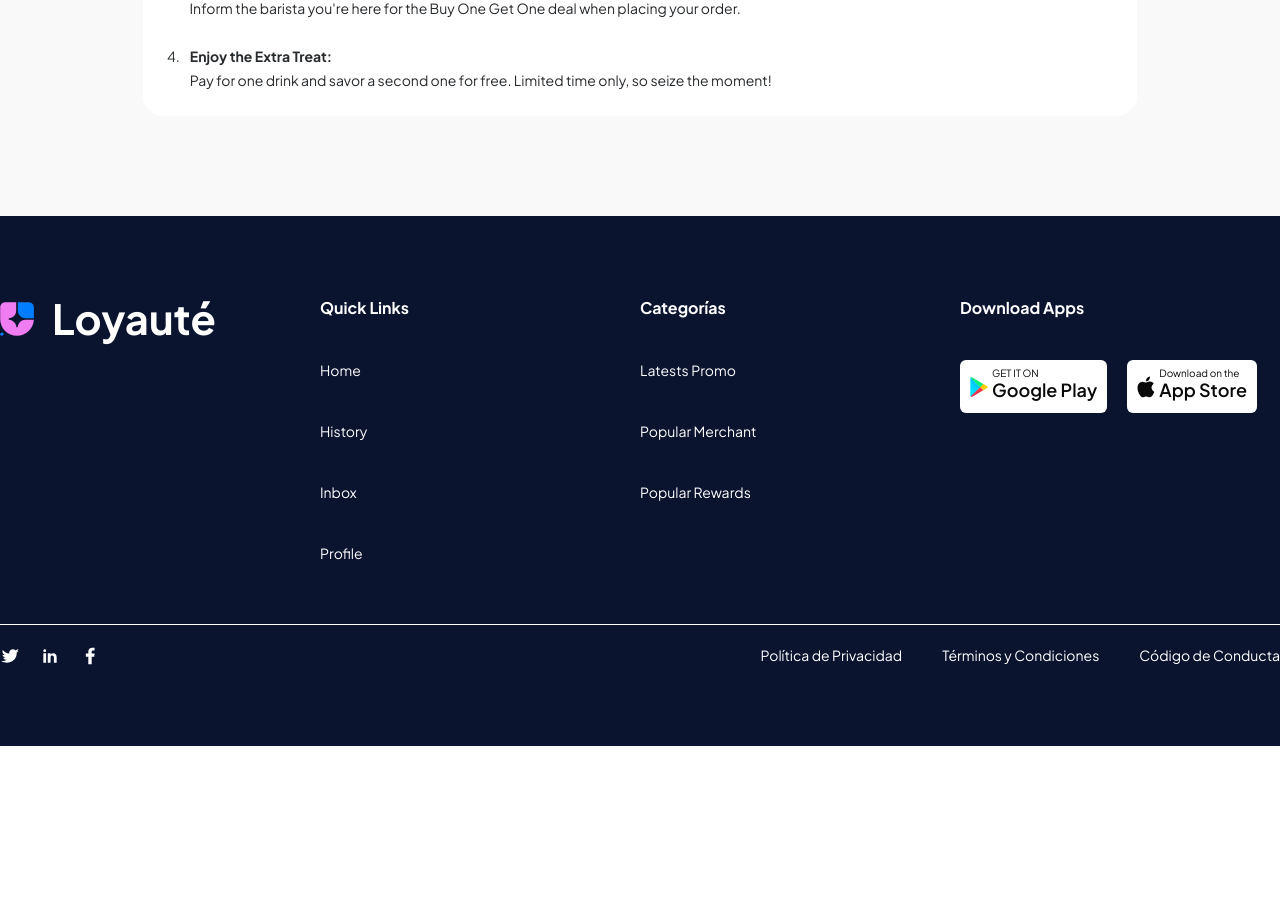
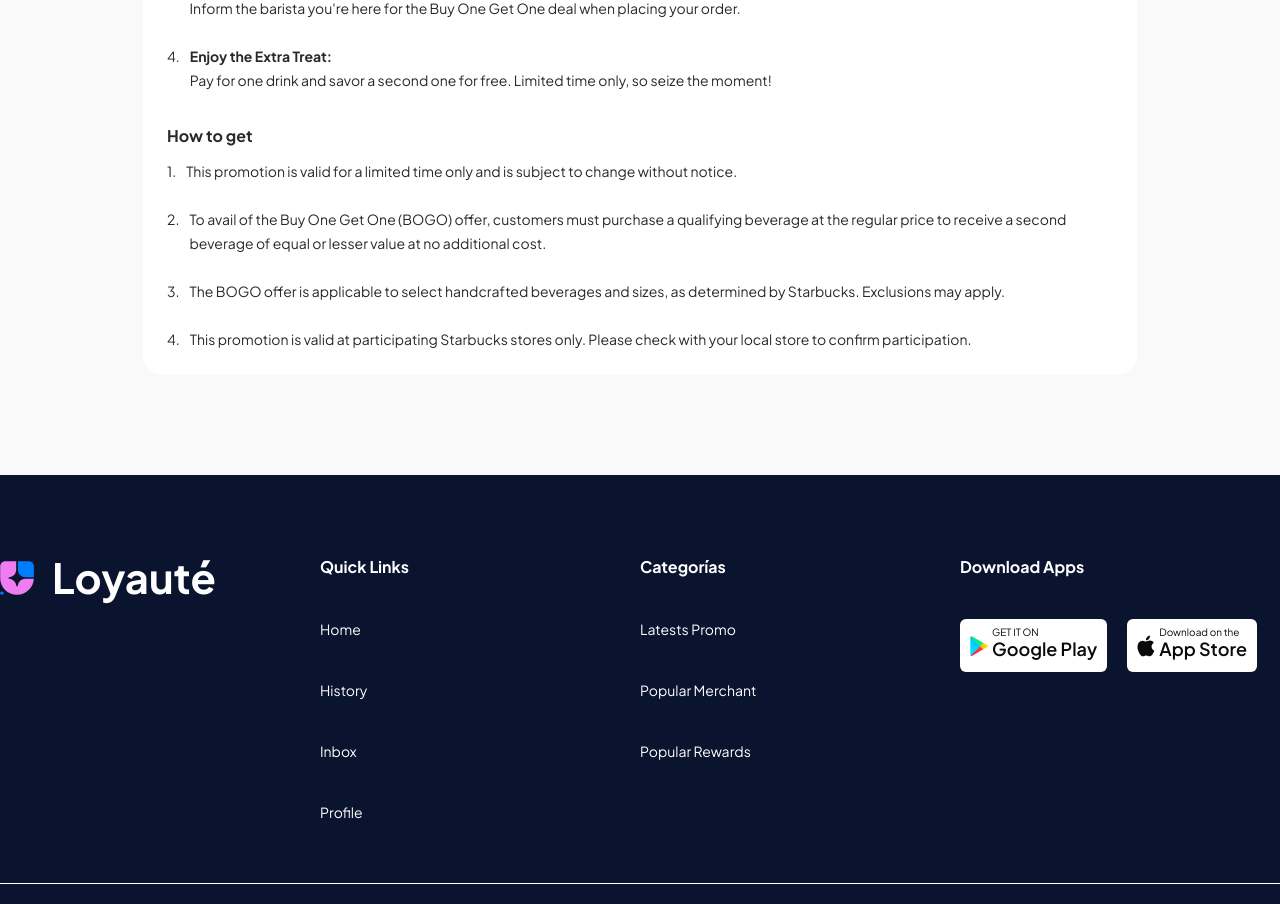
Before and after one commit to ashandileo/loyalty-management, a React (Create React App) app: page /voucher/1 in a window 1280 px wide. Shown: the part 1120-2024 px from the top of the page. Before the commit the page ends 1866 px from the top, so only its background shows below. Built offline with nearby package versions, Linux system fonts and the light colour scheme.

Commit message:
add term n condition

```diff
--- a/src/components/Voucher/VoucherDetail.tsx
+++ b/src/components/Voucher/VoucherDetail.tsx
@@ -4,6 +4,7 @@
 import VoucherDescription from './VoucherDescription/VoucherDescription';
 import VoucherGuide from './VoucherGuide/VoucherGuide';
 import VoucherName from './VoucherName/VoucherName';
+import VoucherTermCondition from './VoucherTermCondition/VoucherTermCondition';
 
 const VoucherDetail = () => {
   const {
@@ -13,7 +14,8 @@
     expireDate,
     description,
     benefit,
-    guide
+    guide,
+    termCondition
   } = voucherDetailData;
 
   return (
@@ -28,6 +30,7 @@
         <VoucherDescription description={description} />
         <VoucherBenefit benefit={benefit} />
         <VoucherGuide guide={guide} />
+        <VoucherTermCondition termCondition={termCondition} />
       </div>
     </div>
   );
--- /dev/null
+++ b/src/components/Voucher/VoucherTermCondition/Interface.ts
@@ -0,0 +1,3 @@
+export interface IVoucherTermCondition {
+  termCondition: string[];
+}
--- /dev/null
+++ b/src/components/Voucher/VoucherTermCondition/VoucherTermCondition.tsx
@@ -0,0 +1,26 @@
+import { IVoucherTermCondition } from './Interface';
+
+const VoucherTermCondition = ({ termCondition }: IVoucherTermCondition) => {
+  return (
+    <div className="mt-[32px]">
+      <p className="plus-jakarta-sans font-[700] text-[16px] leading-[24px] text-[#272A2D] mb-[12px]">
+        How to get
+      </p>
+
+      <div className="flex flex-col gap-[24px]">
+        {termCondition.map((item, index) => (
+          <div className="flex items-start gap-[10px]" key={index}>
+            <p className="plus-jakarta-sans font-[400] text-[14px] leading-[23.8px] text-[#272A2D]">
+              {`${index + 1}.`}
+            </p>
+            <p className="plus-jakarta-sans font-[400] text-[14px] leading-[23.8px] text-[#272A2D]">
+              {item}
+            </p>
+          </div>
+        ))}
+      </div>
+    </div>
+  );
+};
+
+export default VoucherTermCondition;
--- a/src/fixtures/voucher-detail.ts
+++ b/src/fixtures/voucher-detail.ts
@@ -41,6 +41,12 @@
       subTitle:
         'Pay for one drink and savor a second one for free. Limited time only, so seize the moment!'
     }
+  ],
+  termCondition: [
+    'This promotion is valid for a limited time only and is subject to change without notice.',
+    'To avail of the Buy One Get One (BOGO) offer, customers must purchase a qualifying beverage at the regular price to receive a second beverage of equal or lesser value at no additional cost.',
+    'The BOGO offer is applicable to select handcrafted beverages and sizes, as determined by Starbucks. Exclusions may apply.',
+    'This promotion is valid at participating Starbucks stores only. Please check with your local store to confirm participation.'
   ]
 };
 
```
